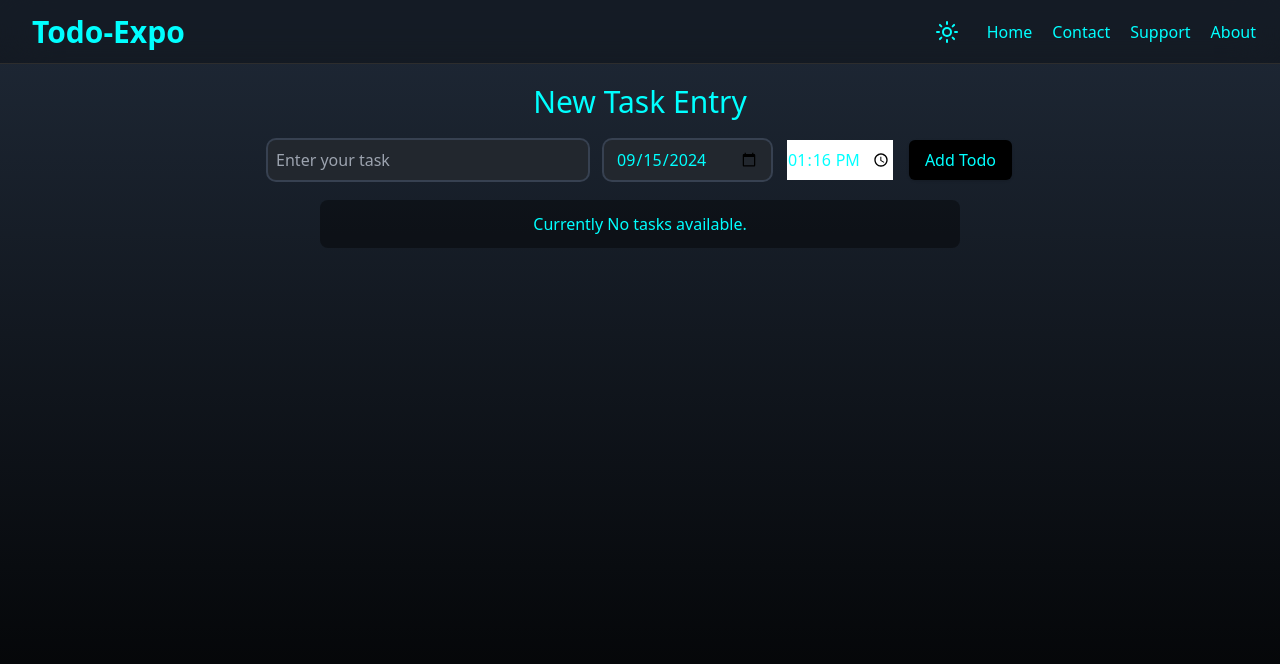
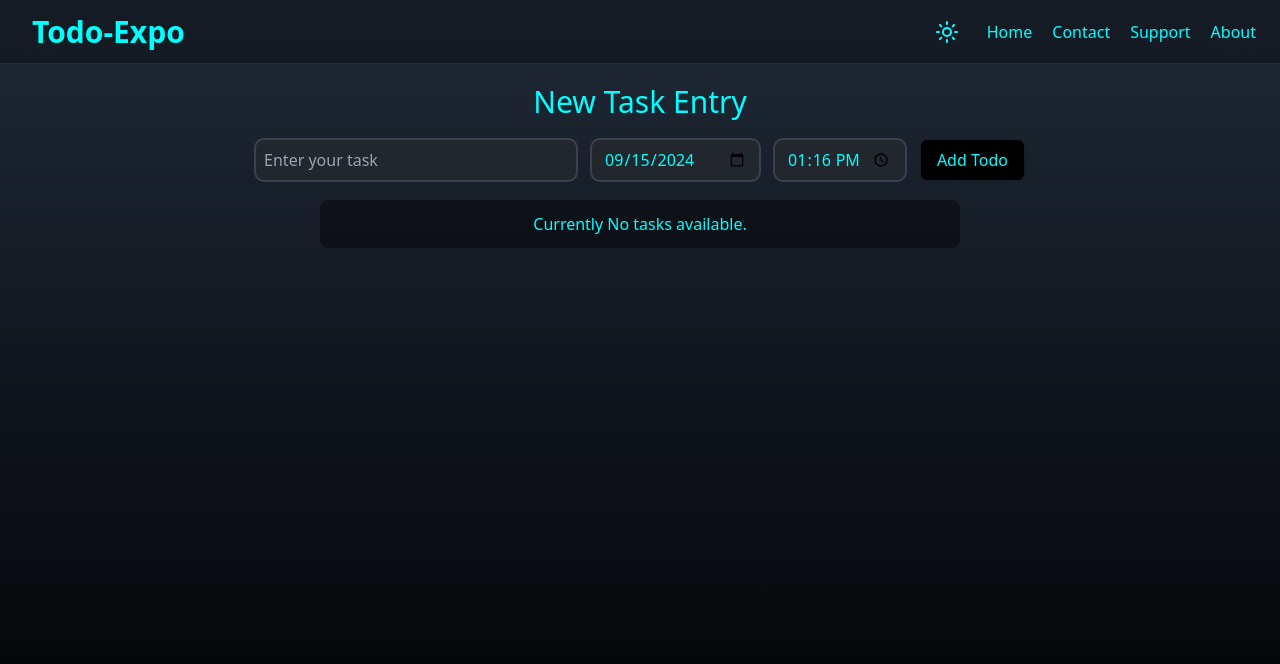
Before and after one commit to bolanpartik/task-expo, a React (Vite) app: page / in a window 1280 px wide. Shown: the top 664 px of the page. Built offline with nearby package versions, Linux system fonts and the light colour scheme.

Commit message:
add styles for time input

```diff
--- a/src/components/AddTodo.jsx
+++ b/src/components/AddTodo.jsx
@@ -92,6 +92,7 @@ export default function AddTodo({ setAllTodos, todoRef }) {
                     value={userTime}
                     onChange={handleTimeChange}
                     min={minTime}
+                    className="px-3 py-1 rounded-lg ring-2 ring-gray-700 focus:outline-none focus:ring-sky-600 bg-customDarkGray"
                 />
                 <button
                     onClick={handleAddTodo}
```
